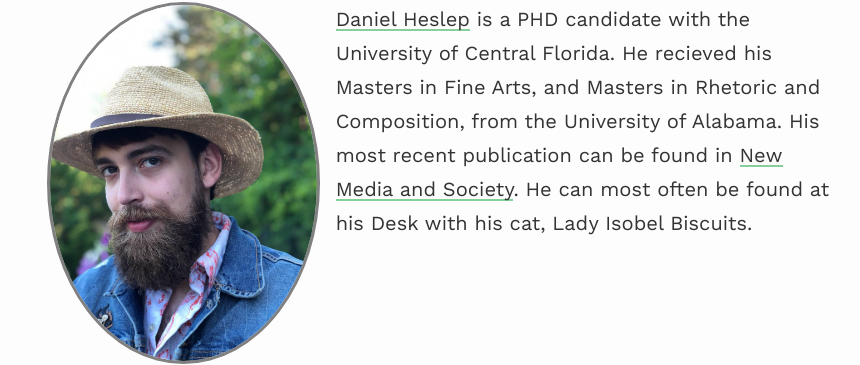
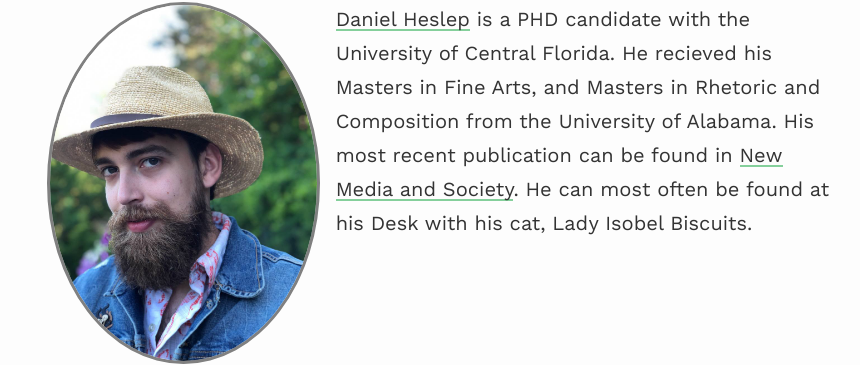
Before and after one commit to CreativeKenning/gradsitedemo, a Jekyll site: the page built from index.md, in a window 1280 px wide. Shown: the part 190-555 px from the top of the page, without its empty margins (209-1069 px from the left). Built offline with Jekyll 4.4.1, drawn with Linux system fonts in a browser that asks for light colours; nearby versions of some CDN libraries.

```diff
--- a/index.md
+++ b/index.md
@@ -7,4 +7,4 @@
 published: true
 ---
 
-[Daniel Heslep](https://mobatta2.github.io/gradsitedemo/){:target="_blank"} is a PHD candidate with the University of Central Florida. He recieved his Masters in Fine Arts, and Masters in Rhetoric and Composition, from the University of Alabama. His most recent publication can be found in [New Media and Society](https://journals.sagepub.com/doi/abs/10.1177/14614448211062548){:target="_blank"}. He can most often be found at his Desk with his cat, Lady Isobel Biscuits.
+[Daniel Heslep](https://mobatta2.github.io/gradsitedemo/){:target="_blank"} is a PHD candidate with the University of Central Florida. He recieved his Masters in Fine Arts, and Masters in Rhetoric and Composition from the University of Alabama. His most recent publication can be found in [New Media and Society](https://journals.sagepub.com/doi/abs/10.1177/14614448211062548){:target="_blank"}. He can most often be found at his Desk with his cat, Lady Isobel Biscuits.
```
